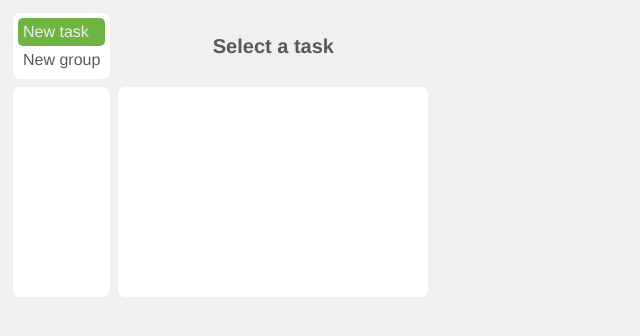
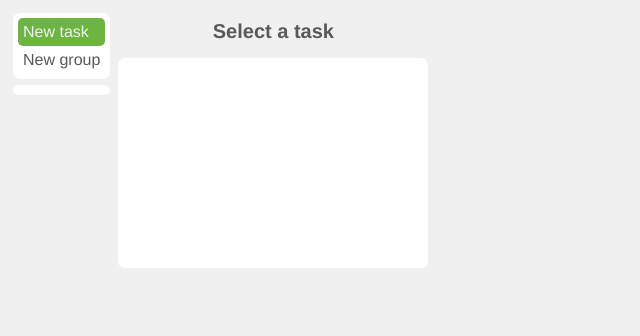
Before and after one commit to overlisted/subtask, a React (Create React App) app: page / in a window 1280 px wide. Shown: the top 336 px of the page, without its empty margins (0-640 px from the left). Built offline with nearby package versions, Linux system fonts and the light colour scheme.

Commit message:
split TaskDetails into 2 components

```diff
--- a/src/app.css
+++ b/src/app.css
@@ -12,7 +12,7 @@ body {
   grid-template-columns: max-content max-content;
   grid-template-rows: max-content max-content;
   grid-template-areas:
-    "buttons title"
+    "lists title"
     "lists details";
 }
 
@@ -43,12 +43,13 @@ span.not-important {
   color: #a9a9a9;
 }
 
-.task-list {
+.task-lists {
+  display: flex;
   grid-area: lists;
 }
 
 .task-list-actions {
-  grid-area: buttons;
+  /*grid-area: buttons;*/
 }
 
 .task-details {
--- a/src/app.tsx
+++ b/src/app.tsx
@@ -24,6 +24,7 @@ class App extends React.Component {
   render() {
     return (
       <>
+        <TaskListColumns groups={this.groupsHierarchy}/>
         <TaskDetails selected={this.mainGroup}/>
       </>
     );
--- a/src/taskDetails.tsx
+++ b/src/taskDetails.tsx
@@ -70,20 +70,6 @@ class StringTaskDetails extends React.Component<TaskDetailsProps<Task<string>>>
 }
 
 @observer
-class GroupTaskDetails extends React.Component<TaskDetailsProps<GroupTask>> {
-  render() {
-    const {task} = this.props
-
-    return (
-      <>
-        <TaskListColumn group={task}/>
-        <TaskDetails selected={task.selected}/>
-      </>
-    );
-  }
-}
-
-@observer
 export class TaskDetails extends React.Component<{selected: Task<any> | null}> {
   render() {
     const task = this.props.selected;
@@ -97,8 +83,19 @@ export class TaskDetails extends React.Component<{selected: Task<any> | null}> {
       );
     }
 
-    if(task instanceof GroupTask) return <GroupTaskDetails task={task}/>
+    if(task instanceof GroupTask) return <TaskDetails selected={task.selected}/>;
 
     return <StringTaskDetails task={task}/>;
   }
 }
+
+@observer
+export class TaskListColumns extends React.Component<{groups: GroupTask[]}> {
+  render() {
+    return (
+      <div className="task-lists">
+        {this.props.groups.map(it => <TaskListColumn group={it} key={it.dateCreated.getTime()}/>)}
+      </div>
+    );
+  }
+}
--- a/src/taskView.tsx
+++ b/src/taskView.tsx
@@ -10,7 +10,7 @@ export class TaskListColumn extends React.Component<{group: GroupTask}> {
     let {group} = this.props;
 
     return (
-      <>
+      <div className="task-list">
         <div className="place task-list-actions">
           <span
             className="button suggested-action"
@@ -25,7 +25,7 @@ export class TaskListColumn extends React.Component<{group: GroupTask}> {
             New group
           </span>
         </div>
-        <div className="place task-list">
+        <div className="place">
           <Switcher
             Component={TaskListElement}
             optionsData={group.content}
@@ -35,7 +35,7 @@ export class TaskListColumn extends React.Component<{group: GroupTask}> {
             }}
           />
         </div>
-      </>
+      </div>
     );
   }
 }
```
